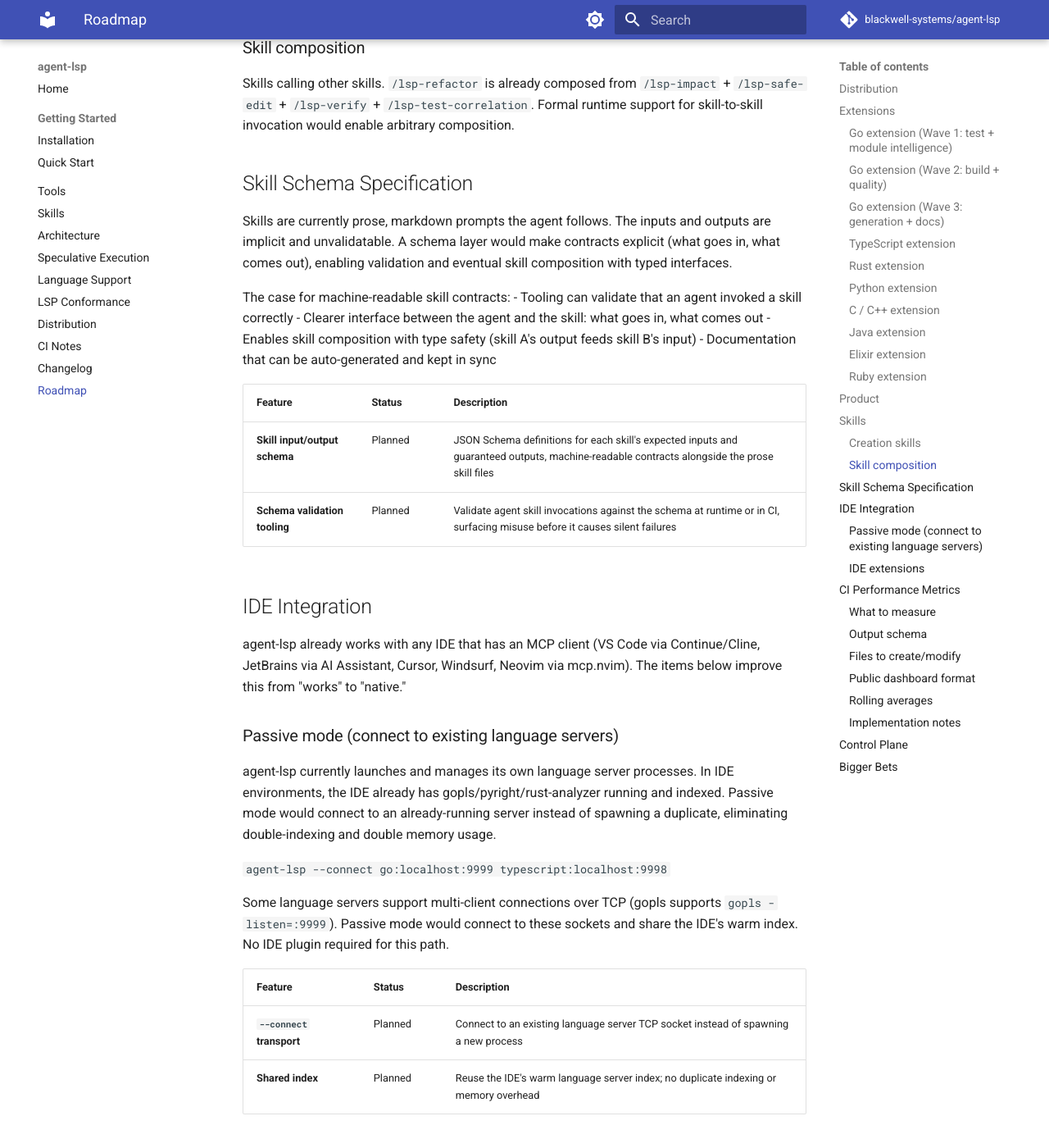
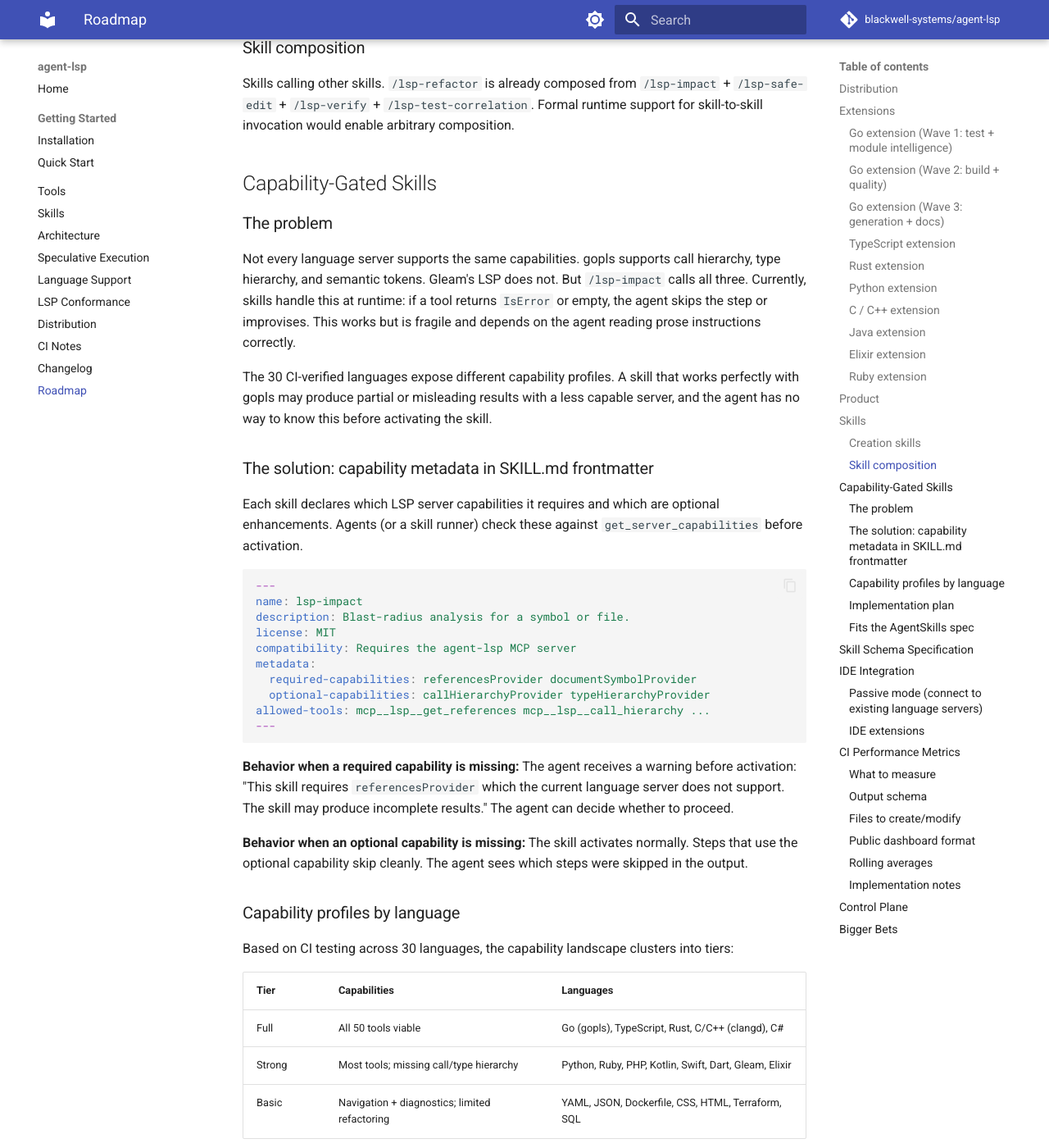
Before and after one commit to blackwell-systems/agent-lsp, an MkDocs documentation site: the page built from docs/roadmap.md, in a window 1280 px wide and 1400 px high, scrolled down 5435 px. Shown: the whole window at 82% size. Built offline with MkDocs 1.6.1 and Material for MkDocs 9.7.7, drawn with Linux system fonts in a browser that asks for light colours; comment, search, counter and statistics services are not loaded; some of the changed text lies outside the part shown.

Commit message:
docs: add capability-gated skills section to roadmap

````diff
--- a/docs/roadmap.md
+++ b/docs/roadmap.md
@@ -147,9 +147,63 @@ Current skills are oriented around modifying existing code. These skills target
 
 Skills calling other skills. `/lsp-refactor` is already composed from `/lsp-impact` + `/lsp-safe-edit` + `/lsp-verify` + `/lsp-test-correlation`. Formal runtime support for skill-to-skill invocation would enable arbitrary composition.
 
+## Capability-Gated Skills
+
+### The problem
+
+Not every language server supports the same capabilities. gopls supports call hierarchy, type hierarchy, and semantic tokens. Gleam's LSP does not. But `/lsp-impact` calls all three. Currently, skills handle this at runtime: if a tool returns `IsError` or empty, the agent skips the step or improvises. This works but is fragile and depends on the agent reading prose instructions correctly.
+
+The 30 CI-verified languages expose different capability profiles. A skill that works perfectly with gopls may produce partial or misleading results with a less capable server, and the agent has no way to know this before activating the skill.
+
+### The solution: capability metadata in SKILL.md frontmatter
+
+Each skill declares which LSP server capabilities it requires and which are optional enhancements. Agents (or a skill runner) check these against `get_server_capabilities` before activation.
+
+```yaml
+---
+name: lsp-impact
+description: Blast-radius analysis for a symbol or file.
+license: MIT
+compatibility: Requires the agent-lsp MCP server
+metadata:
+  required-capabilities: referencesProvider documentSymbolProvider
+  optional-capabilities: callHierarchyProvider typeHierarchyProvider
+allowed-tools: mcp__lsp__get_references mcp__lsp__call_hierarchy ...
+---
+```
+
+**Behavior when a required capability is missing:** The agent receives a warning before activation: "This skill requires `referencesProvider` which the current language server does not support. The skill may produce incomplete results." The agent can decide whether to proceed.
+
+**Behavior when an optional capability is missing:** The skill activates normally. Steps that use the optional capability skip cleanly. The agent sees which steps were skipped in the output.
+
+### Capability profiles by language
+
+Based on CI testing across 30 languages, the capability landscape clusters into tiers:
+
+| Tier | Capabilities | Languages |
+|------|-------------|-----------|
+| Full | All 50 tools viable | Go (gopls), TypeScript, Rust, C/C++ (clangd), C# |
+| Strong | Most tools; missing call/type hierarchy | Python, Ruby, PHP, Kotlin, Swift, Dart, Gleam, Elixir |
+| Basic | Navigation + diagnostics; limited refactoring | YAML, JSON, Dockerfile, CSS, HTML, Terraform, SQL |
+
+Skills that target the "Strong" tier should avoid hard dependencies on `callHierarchyProvider` and `typeHierarchyProvider`. Skills that require these should declare them so agents know the limitation upfront.
+
+### Implementation plan
+
+| Feature | Status | Description |
+|---------|--------|-------------|
+| **`required-capabilities` metadata** | Planned | Space-separated list of LSP server capability keys in SKILL.md frontmatter `metadata` field. Checked against `get_server_capabilities` before skill activation. |
+| **`optional-capabilities` metadata** | Planned | Same format. Steps using these capabilities skip cleanly when unavailable. No warning on activation. |
+| **Capability check tool** | Planned | A new tool or skill (`/lsp-check-capabilities`) that reports which of the 20 skills are fully viable, partially viable, or unavailable for the current language server. One call shows the agent what it can and cannot do. |
+| **Degraded-mode skill variants** | Planned | For high-value skills like `/lsp-impact`, define a degraded path in the skill body that uses only `get_references` when call/type hierarchy are unavailable. Explicit in the prose, not a separate skill file. |
+
+### Fits the AgentSkills spec
+
+The `metadata` field in the AgentSkills specification is an arbitrary key-value mapping. `required-capabilities` and `optional-capabilities` are custom keys that conforming agents can read. Agents that don't understand these keys ignore them, falling back to the current runtime behavior. No spec extension needed.
+
 ## Skill Schema Specification
 
-Skills are currently prose, markdown prompts the agent follows. The inputs and outputs are implicit and unvalidatable. A schema layer would make contracts explicit (what goes in, what comes out), enabling validation and eventual skill composition with typed interfaces.
+Skills are currently prose: markdown prompts the agent follows. The inputs and outputs are implicit and unvalidatable. A schema layer would make contracts explicit (what goes in, what comes out), enabling validation and eventual skill composition with typed interfaces.
 
 The case for machine-readable skill contracts:
 - Tooling can validate that an agent invoked a skill correctly
````
